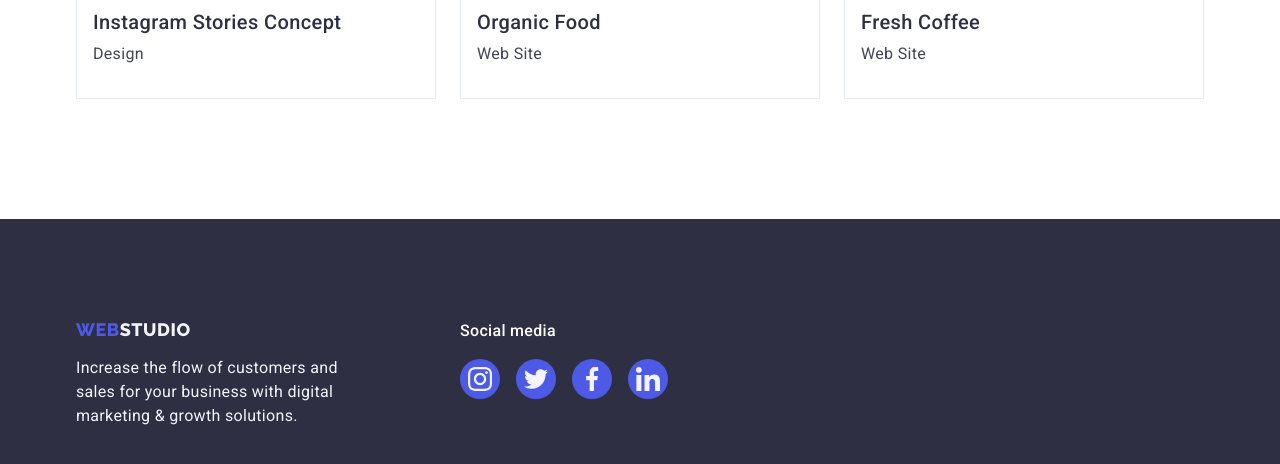
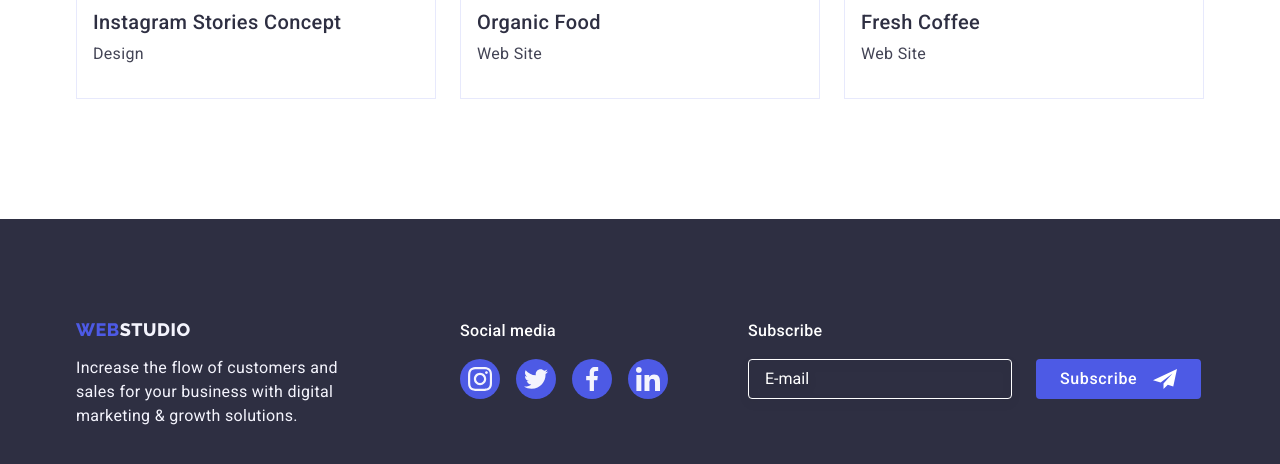
Before and after one commit to RomanKorotun/goit-markup-hw-06, a plain HTML site: page portfolio.html in a window 1280 px wide. Shown: the part 1551-2015 px from the top of the page. Drawn offline with nearby package versions, Linux system fonts and the light colour scheme.

Commit message:
Update portfolio.html

```diff
--- a/portfolio.html
+++ b/portfolio.html
@@ -356,6 +356,25 @@
             </li>
           </ul>
         </div>
+        <div class="footer-form-wrapper">
+          <form class="footer-form">
+            <p class="footer-form-description">Subscribe</p>
+            <div class="footer-input-btn-flex">
+              <input
+                name="user-email"
+                type="email"
+                class="footer-form-input"
+                placeholder="E-mail"
+              />
+              <button type="submit" class="footer-form-btn">
+                Subscribe
+                <svg class="footer-form-btn-icon" width="24" height="24">
+                  <use href="./images/icons.svg#footer-btn-icon"></use>
+                </svg>
+              </button>
+            </div>
+          </form>
+        </div>
       </div>
     </footer>
   </body>
```
